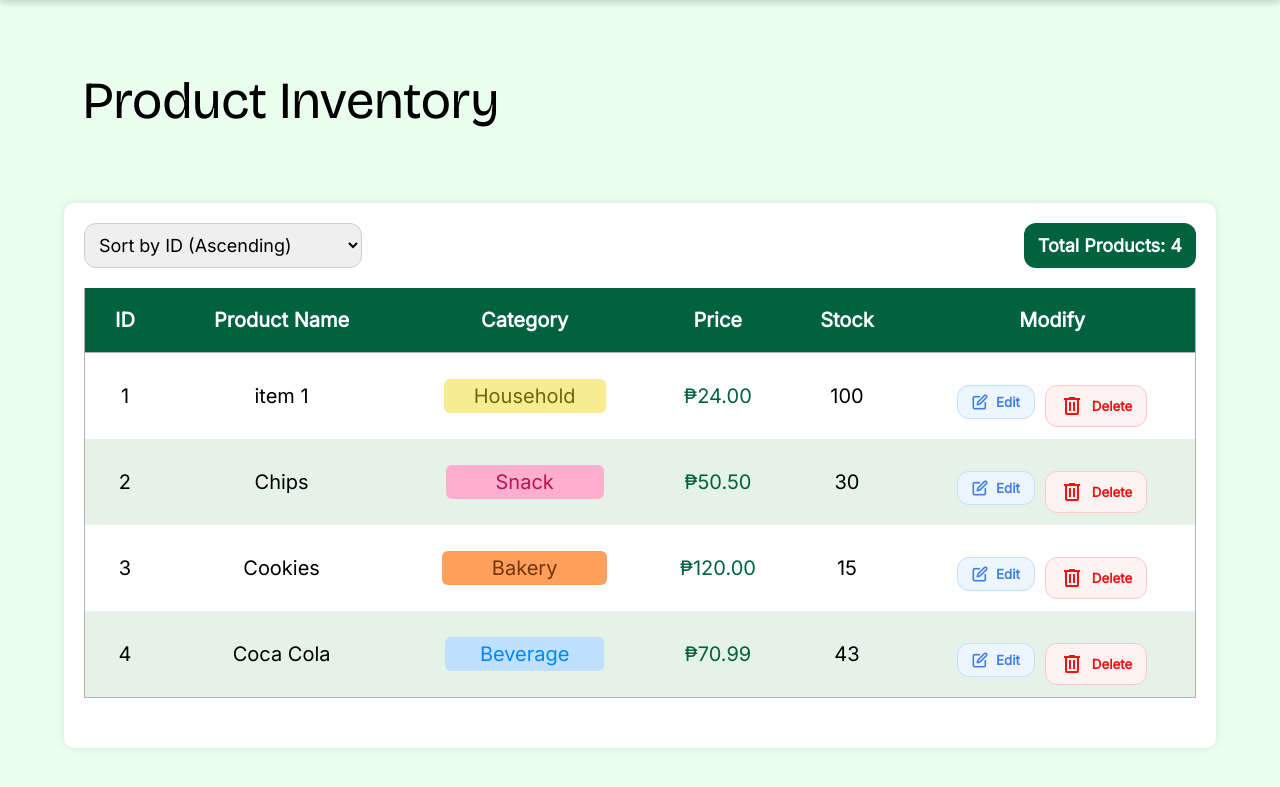
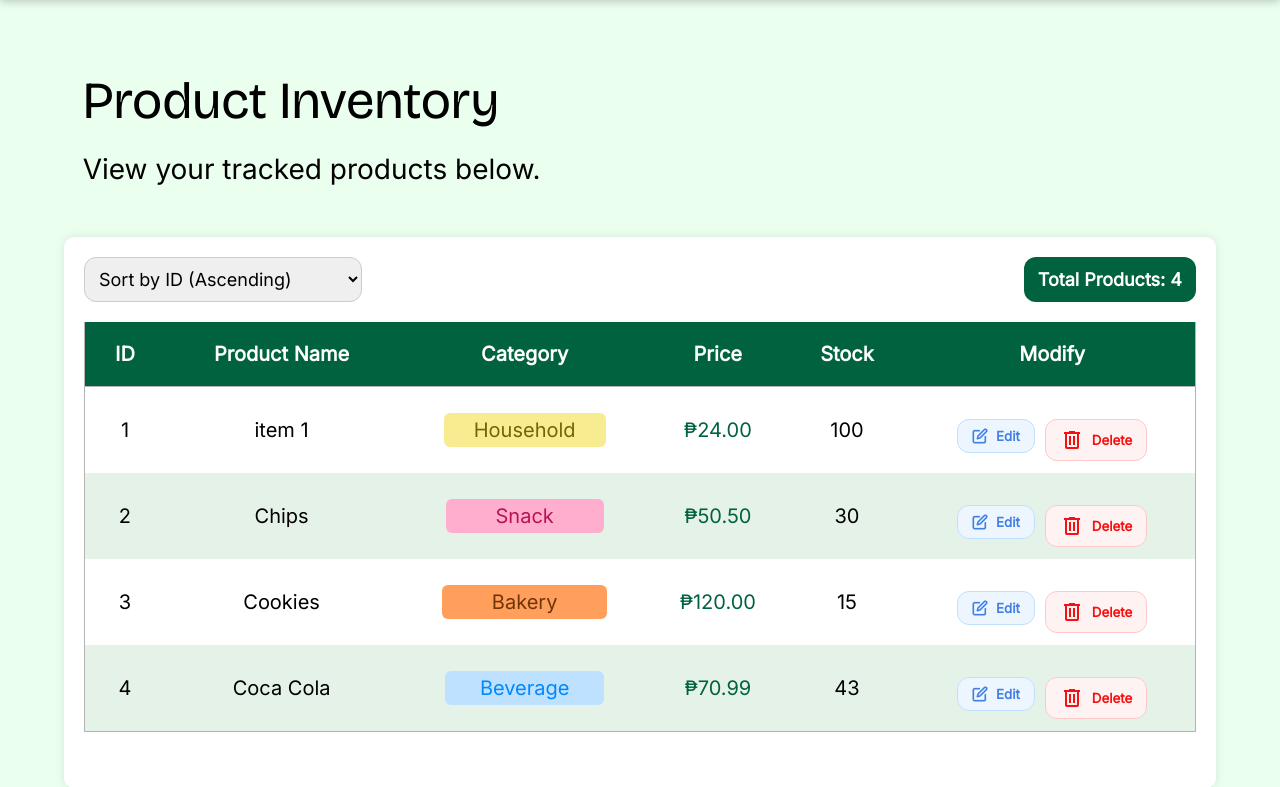
Before and after one commit to mz-dy/CPE3222-CRUD, a PHP site: page / in a window 1280 px wide. Shown: the part 90-877 px from the top of the page. Run offline with PHP 8.4, Linux system fonts and the light colour scheme; data comes from the database, SQL or seed files in the repository.

Commit message:
Added caption, transitions, hover, fixed edit delete button positions

```diff
--- a/index.php
+++ b/index.php
@@ -63,6 +63,7 @@ $cat_info = [
 <div class="main">
     <div class="caption">
         <h1>Product Inventory</h1>
+        <p>View your tracked products below.</p>
     </div>
 
     <div class="container">
@@ -127,11 +128,12 @@ $cat_info = [
 
     </div>
 
-    <footer>
-        <p>© 2026 Stock n' Track</p>
-        <a href="#top" class="back-to-top">Back to Top</a>
-    </footer>
+
 </div>
+<footer>
+    <p>© 2026 Stock n' Track</p>
+    <a href="#top" class="back-to-top">Back to Top</a>
+</footer>
 
 <script src="script.js"></script>
 
```
